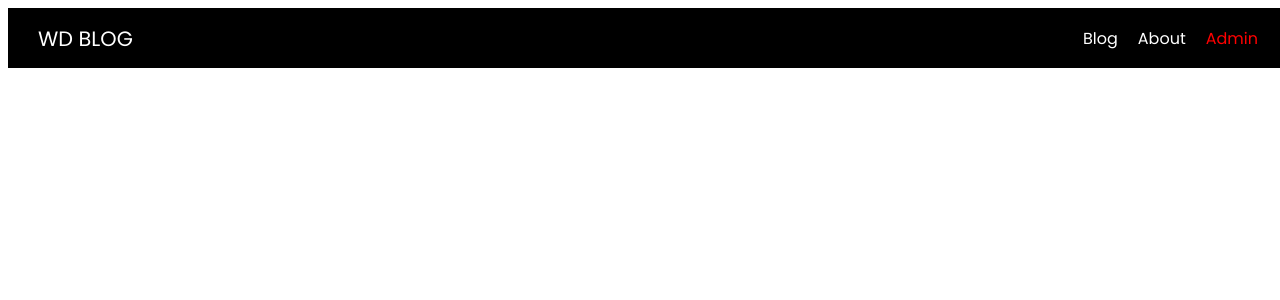
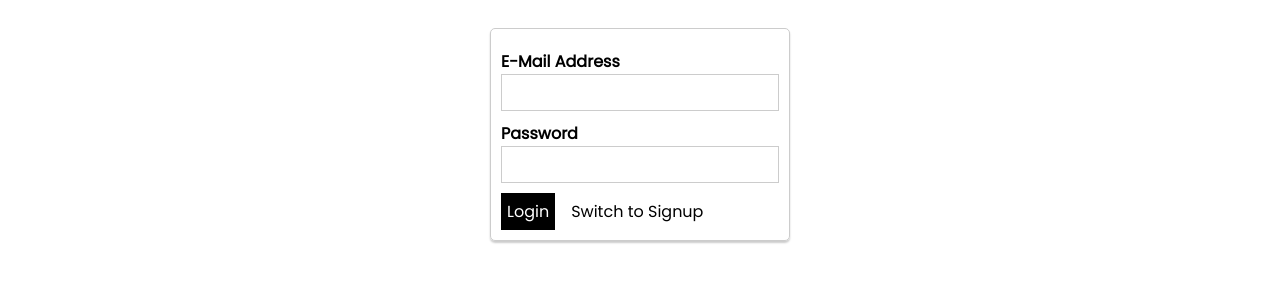
Before and after one commit to Ratatinator97/Nuxtjs_Blog, a Nuxt app: page /admin/auth in a window 1280 px wide. Shown: the top 300 px of the page. Built offline with nearby package versions, Linux system fonts and the light colour scheme.

Commit message:
Added other features

```diff
--- /dev/null
+++ b/layouts/admin.vue
@@ -0,0 +1,12 @@
+<template>
+  <div>
+    <nuxt />
+  </div>
+</template>
+
+<style>
+html {
+  font-family: "Poppins", sans-serif;
+  margin: 0px;
+}
+</style>
--- /dev/null
+++ b/layouts/error.vue
@@ -0,0 +1,25 @@
+<template>
+  <div class="error-page">
+    <h1>Oops, something went wrong!</h1>
+    <p>
+      Back to
+      <a href="/">safety</a>!
+    </p>
+  </div>
+</template>
+
+<style scoped>
+.error-page {
+  text-align: center;
+}
+
+.error-page a {
+  text-decoration: none;
+  color: red;
+}
+
+.error-page a:hover,
+.error-page a:active {
+  color: salmon;
+}
+</style>
--- a/pages/admin/_postId/index.vue
+++ b/pages/admin/_postId/index.vue
@@ -9,6 +9,7 @@
 <script>
 import AdminPostForm from "@/components/Admin/AdminPostForm";
 export default {
+  layout: "admin",
   components: {
     AdminPostForm
   },
--- a/pages/admin/auth/index.vue
+++ b/pages/admin/auth/index.vue
@@ -0,0 +1,53 @@
+<template>
+  <div class="admin-auth-page">
+    <div class="auth-container">
+      <form>
+        <AppControlInput type="email">E-Mail Address</AppControlInput>
+        <AppControlInput type="password">Password</AppControlInput>
+        <AppButton type="submit">{{ isLogin ? 'Login' : 'Sign Up' }}</AppButton>
+        <AppButton
+          type="button"
+          btn-style="inverted"
+          style="margin-left: 10px"
+          @click="isLogin = !isLogin"
+        >Switch to {{ isLogin ? 'Signup' : 'Login' }}</AppButton>
+      </form>
+    </div>
+  </div>
+</template>
+
+<script>
+import AppControlInput from "@/components/UI/AppControlInput";
+import AppButton from "@/components/UI/AppButton";
+
+export default {
+  layout: "admin",
+  name: "AdminAuthPage",
+  layout: "admin",
+  components: {
+    AppControlInput,
+    AppButton
+  },
+  data() {
+    return {
+      isLogin: true
+    };
+  }
+};
+</script>
+
+<style scoped>
+.admin-auth-page {
+  padding: 20px;
+}
+
+.auth-container {
+  border: 1px solid #ccc;
+  border-radius: 5px;
+  box-shadow: 0 2px 2px #ccc;
+  width: 300px;
+  margin: auto;
+  padding: 10px;
+  box-sizing: border-box;
+}
+</style>
--- a/pages/admin/index.vue
+++ b/pages/admin/index.vue
@@ -1,7 +1,7 @@
 <template>
   <div class="admin-page">
     <section class="new-post">
-      <button @click="$router.push('/admin/new-post')">Create Post</button>
+      <AppButton @click="$router.push('/admin/new-post')">Create Post</AppButton>
     </section>
     <section class="existing-posts">
       <h1>Existing Posts</h1>
@@ -12,10 +12,12 @@
 
 <script>
 import PostsList from "@/components/Posts/PostsList";
-
+import AppButton from "@/components/UI/AppButton";
 export default {
+  layout: "admin",
   components: {
-    PostList: PostsList
+    PostList: PostsList,
+    AppButton
   }
 };
 </script>
--- a/pages/admin/new-post/index.vue
+++ b/pages/admin/new-post/index.vue
@@ -9,6 +9,7 @@
 <script>
 import AdminPostForm from "@/components/Admin/AdminPostForm";
 export default {
+  layout: "admin",
   components: {
     AdminPostForm
   }
```
